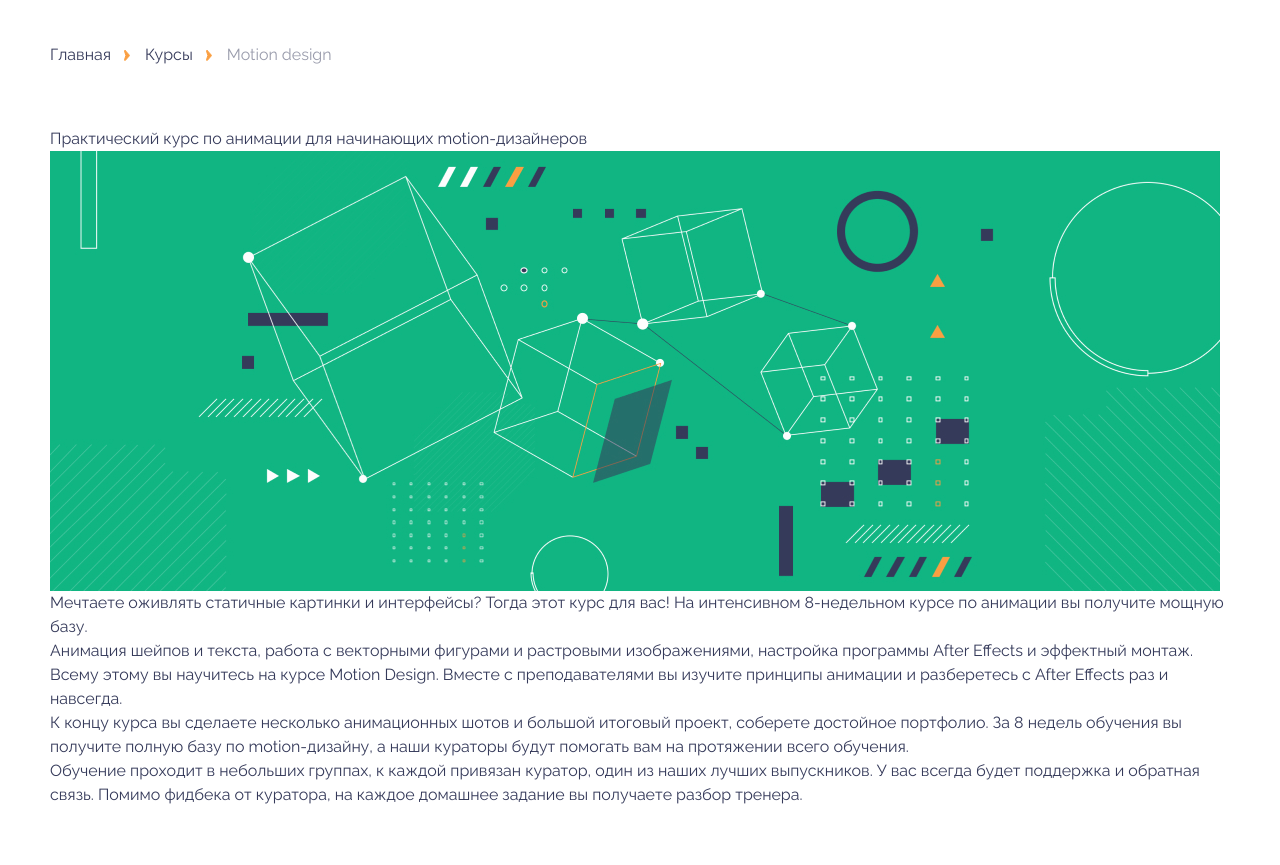
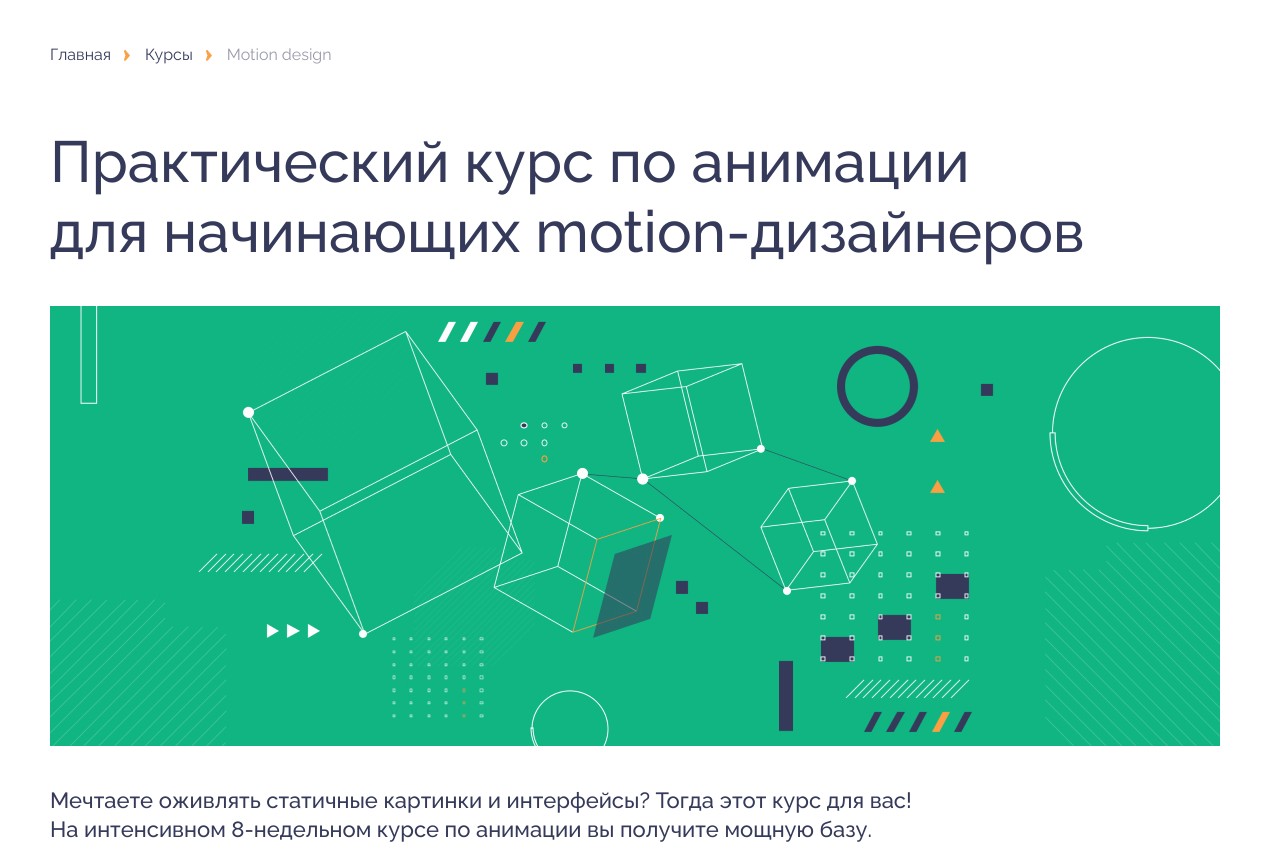
Before and after one commit to Daniil-gavrilooov/ementor_motion-design, a plain HTML site: page app/index.html in a window 1280 px wide. Shown: the part 73-938 px from the top of the page. Before the commit the page ends 880 px from the top, so only its background shows below. Drawn offline with Linux system fonts and the light colour scheme.

Commit message:
add css section (cours-info)

```diff
--- a/app/index.html
+++ b/app/index.html
@@ -77,7 +77,7 @@
         <section class="cours-info">
             <div class="container">
                 <h2 class="cours-info__title">
-                    Практический курс по анимации
+                    Практический курс по анимации <br>
                     для начинающих motion-дизайнеров
                 </h2>
 
--- /dev/null
+++ b/app/scss/_cours-info.scss
@@ -0,0 +1,42 @@
+.cours-info {
+    padding-bottom: 80px;
+    &__title {
+        font-weight: 500;
+        font-size: 58px;
+        line-height: 120%;
+        font-feature-settings: "pnum" on, "lnum" on;
+        margin-bottom: 40px;
+        max-width: 1070px;
+    }
+
+    &__content {
+        margin-top: 40px;
+
+        &-title {
+            font-weight: 500;
+            font-size: 22px;
+            line-height: 130%;
+            font-feature-settings: "pnum" on, "lnum" on;
+            max-width: 870px;
+            margin-bottom: 25px;
+        }
+
+        & p:nth-child(2){
+            max-width: 809px;
+            margin-bottom: 24px;
+        }
+        & p:nth-child(3){
+            max-width: 762px;
+            margin-bottom: 24px;
+        }
+        & p:nth-child(4){
+            max-width: 809px;
+        }
+    }
+
+    & img{
+        max-width: 100%;
+        max-height: 100%;
+        object-fit: cover;
+    }
+}
--- a/app/scss/style.scss
+++ b/app/scss/style.scss
@@ -2,6 +2,7 @@
 @import '_reset';
 @import '_mixing';
 @import '_header';
+@import '_cours-info';
 
 body {
     font-family: "Raleway", sans-serif;
```
Also changed, not shown: app/css/style.min.css.
